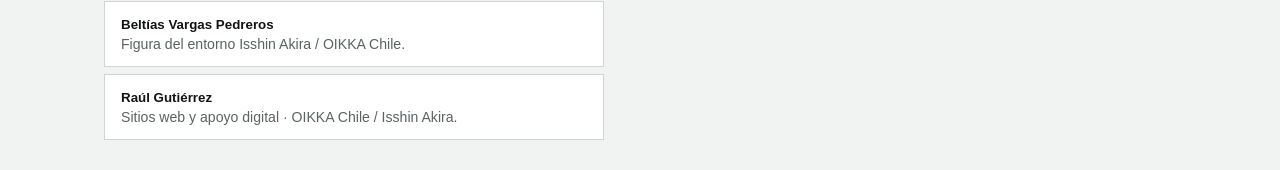
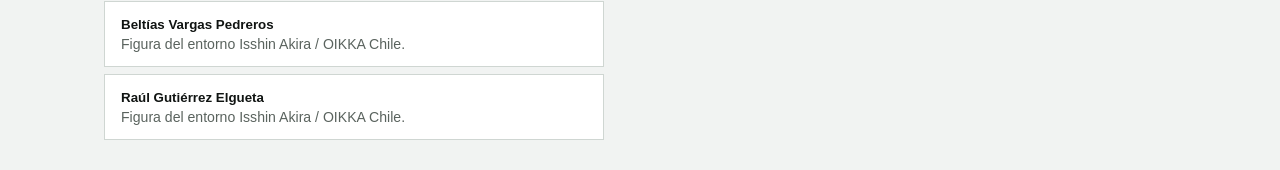
Before and after one commit to Raysus/oikka-chile, a React (Vite) app: page /historia-y-biografias in a window 1280 px wide. Shown: the part 1419-1589 px from the top of the page. Built offline with nearby package versions, Linux system fonts and the light colour scheme; no server answers.

Commit message:
Update Raúl Gutiérrez Elgueta bio to match Isshin Akira entries.
Co-authored-by: Cursor <cursoragent@cursor.com>

```diff
--- a/src/content/historia.ts
+++ b/src/content/historia.ts
@@ -164,11 +164,11 @@ export const historiaEntries: HistoriaEntry[] = [
   },
   {
     id: 'raul',
-    title: 'Raúl Gutiérrez',
-    summary: 'Sitios web y apoyo digital · OIKKA Chile / Isshin Akira.',
+    title: 'Raúl Gutiérrez Elgueta',
+    summary: 'Figura del entorno Isshin Akira / OIKKA Chile.',
     body: [
-      'Raúl Gutiérrez colabora con OIKKA Chile y el Dojo Isshin Akira Temuco en el desarrollo y mantención de los sitios web y el apoyo digital de la asociación.',
-      'Su trabajo busca acercar la historia, las escuelas y el día a día del Isshin Ryu a estudiantes y familias, con plataformas claras en celular y computador.',
+      'Raúl Gutiérrez Elgueta forma parte del índice histórico del Dojo Isshin Akira Temuco. La ficha detallada se irá completando a partir de los archivos de la escuela y de OIKKA Chile.',
+      'Además colabora con OIKKA Chile y el Dojo Isshin Akira Temuco en el desarrollo y mantención de los sitios web y el apoyo digital de la asociación.',
     ],
   },
 ]
```
